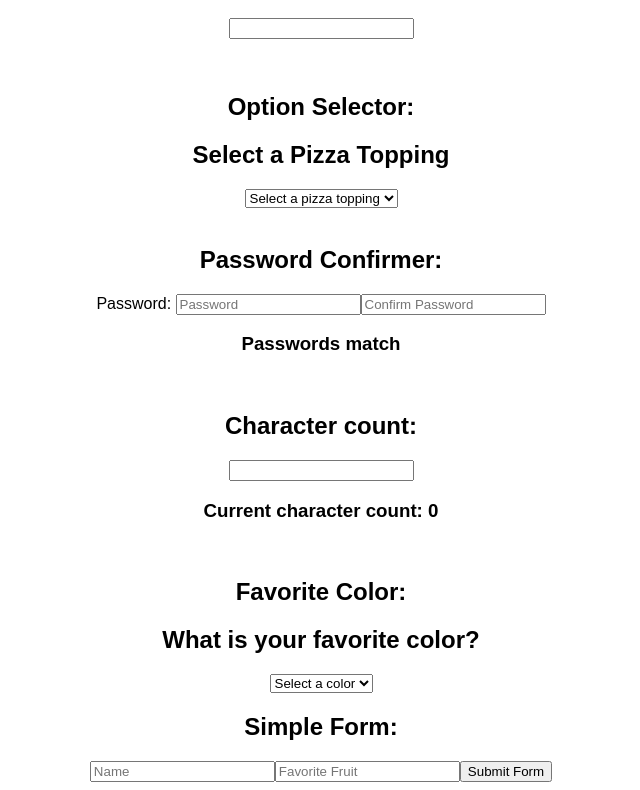
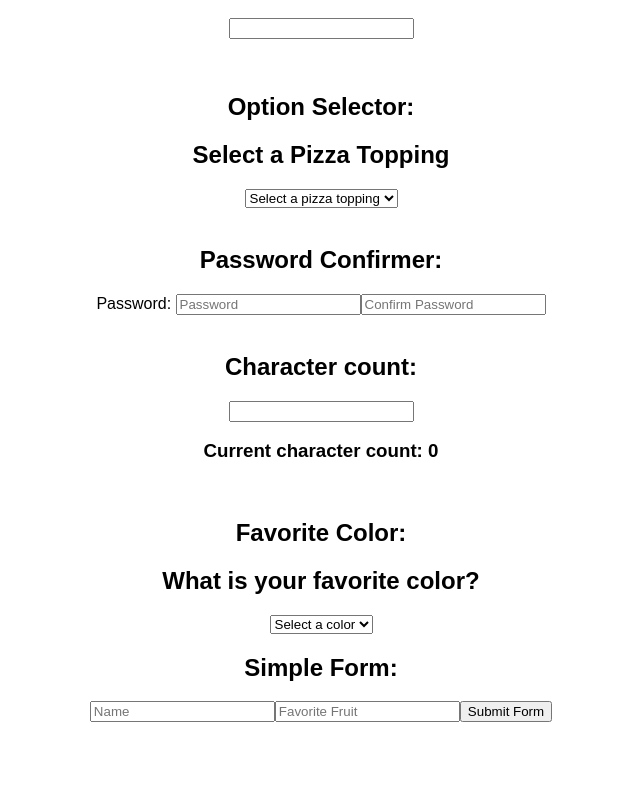
Before and after one commit to MrStealurCar/useState-practice, a React (Create React App) app: page / in a window 1280 px wide. Shown: the part 893-1683 px from the top of the page, without its empty margins (319-959 px from the left). After the commit the page ends 1623 px from the top, so only its background shows below. Built offline with nearby package versions, Linux system fonts and the light colour scheme.

Commit message:
Remove text below password boxes when there is no text in input field

```diff
--- a/src/password.js
+++ b/src/password.js
@@ -13,6 +13,7 @@ export default function PasswordConfirmation() {
     setConfirmPassword(event.target.value);
   };
 
+  const passwordsNotEmpty = password !== "" && confirmPassword !== "";
   const matchingPasswords = password === confirmPassword;
 
   return (
@@ -30,10 +31,11 @@ export default function PasswordConfirmation() {
         onChange={handlePasswordConfirmation}
         placeholder="Confirm Password"
       ></input>
-      {matchingPasswords ? (
-        <h3>Passwords match</h3>
-      ) : (
-        <h3>Passwords do not match</h3>
+
+      {passwordsNotEmpty && (
+        <h3>
+          {matchingPasswords ? "Passwords match" : "Passwords do not match"}
+        </h3>
       )}
     </div>
   );
```
